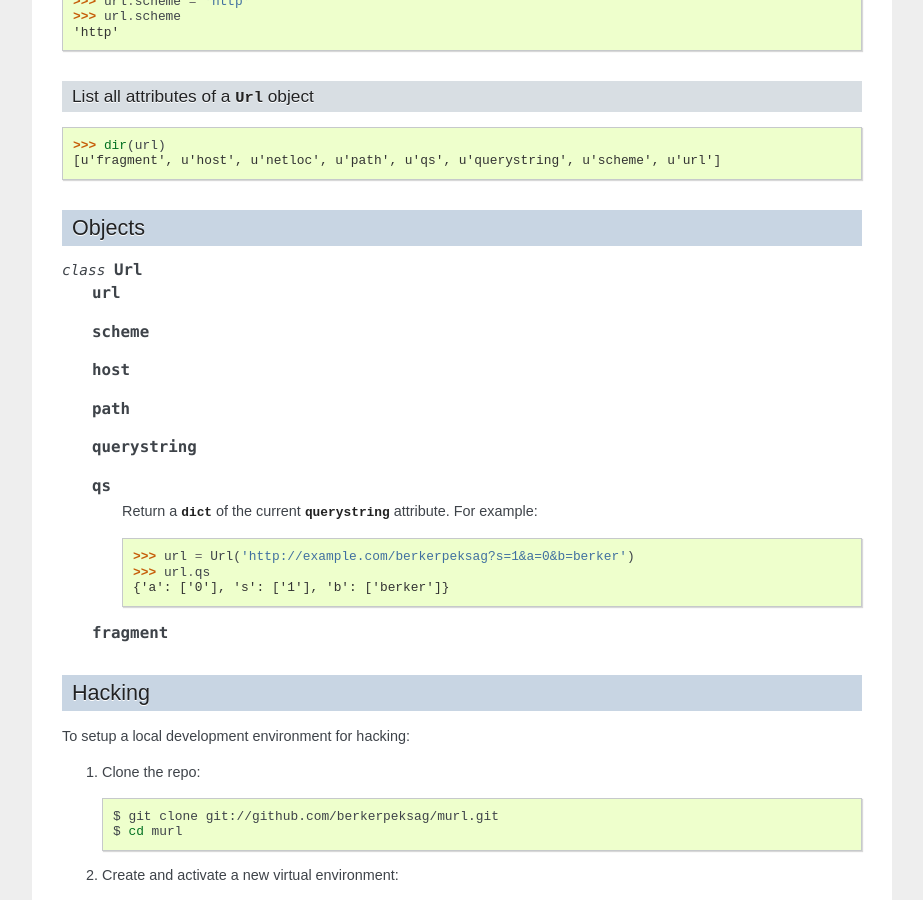
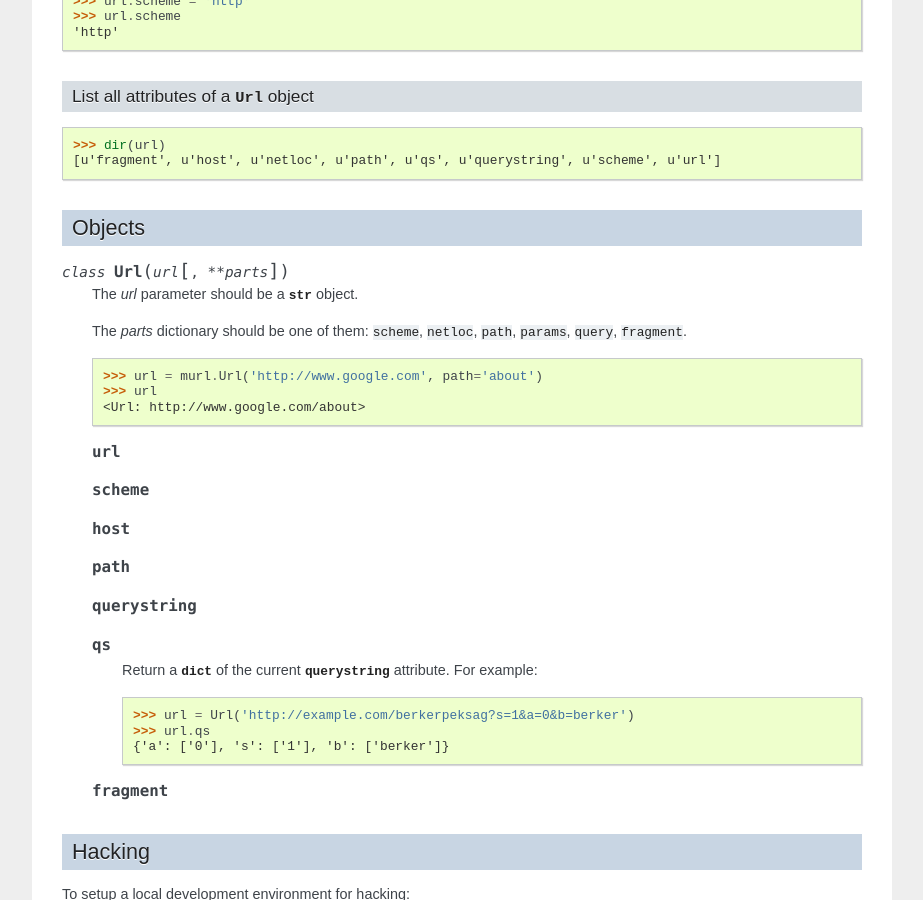
Before and after one commit to berkerpeksag/murl, a Sphinx documentation site: the page built from docs/index.rst, in a window 1280 px wide and 900 px high, scrolled down 775 px. Shown: the whole window, without its empty margins (198-1121 px from the left). Built offline with Sphinx 7.4.7, drawn with Linux system fonts in a browser that asks for light colours.

Commit message:
Document class constructor.

```diff
--- a/docs/index.rst
+++ b/docs/index.rst
@@ -62,7 +62,19 @@ List all attributes of a :class:`Url` object
 Objects
 -------
 
-.. class:: Url
+.. class:: Url(url[, **parts])
+
+   The *url* parameter should be a :class:`str` object.
+
+   The *parts* dictionary should be one of them: ``scheme``, ``netloc``,
+   ``path``, ``params``, ``query``, ``fragment``.
+
+   ::
+
+       >>> url = murl.Url('http://www.google.com', path='about')
+       >>> url
+       <Url: http://www.google.com/about>
+
 
    .. attribute:: url
 
```
